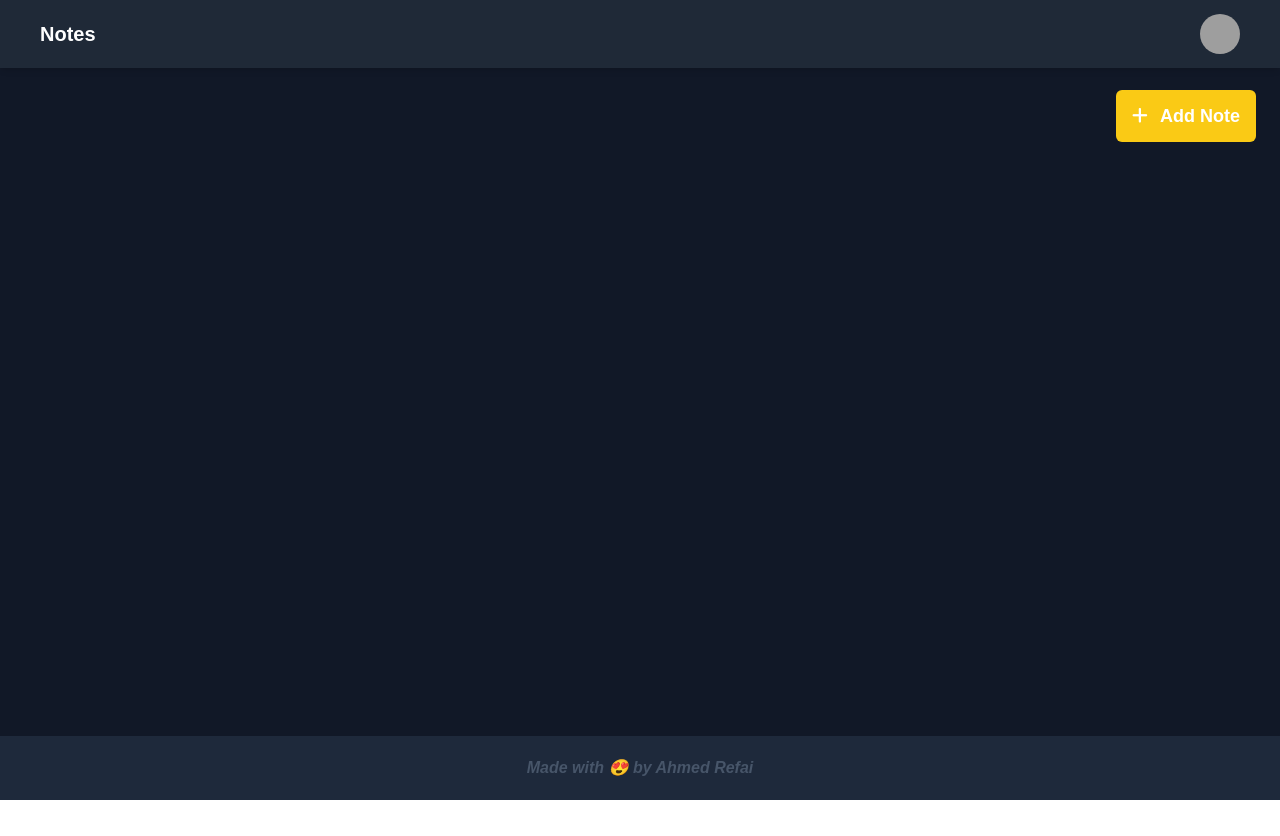
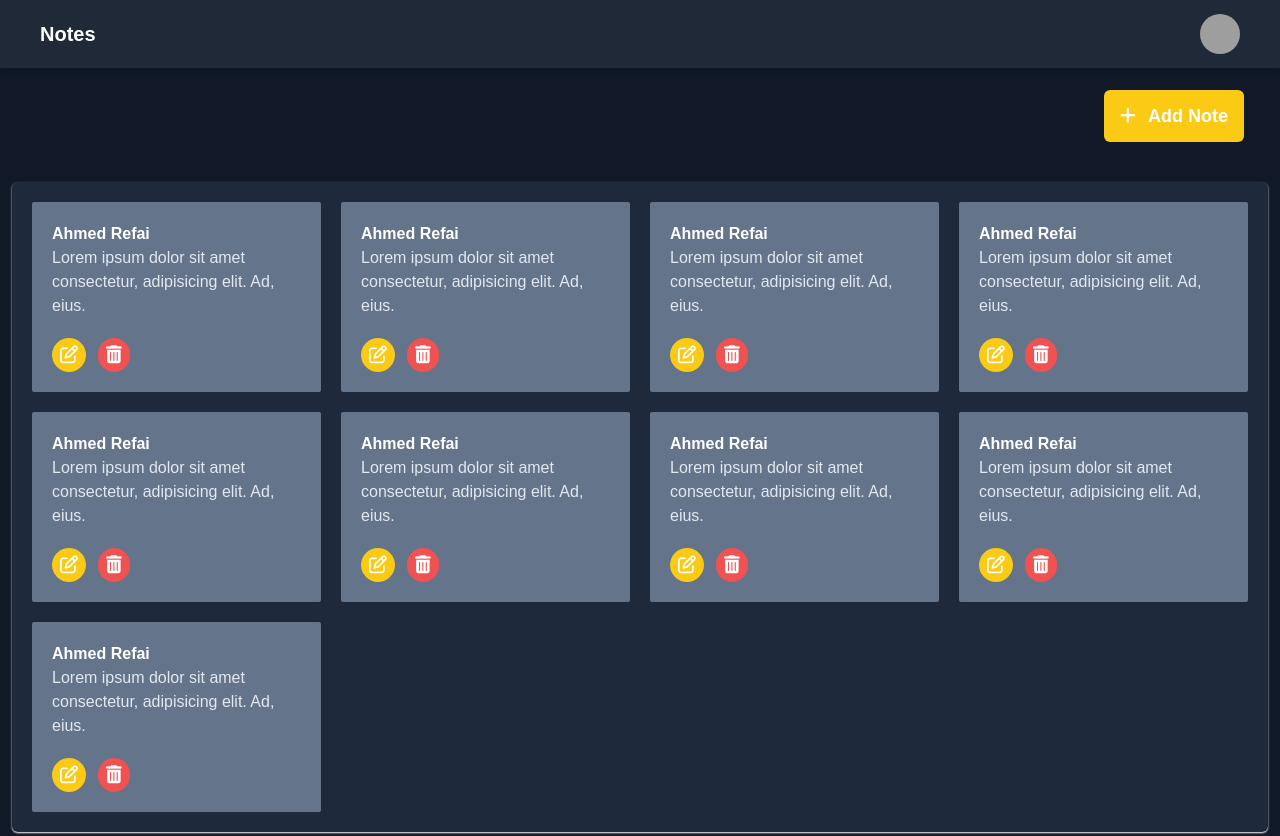
Before and after one commit to elref7i/note-app, a React (Vite) app: page / in a window 1280 px wide. Shown: the top 836 px of the page. Before the commit the page ends 800 px from the top, so only its background shows below. Built offline with nearby package versions, Linux system fonts and the light colour scheme; no server answers; sample sign-in values are in the browser's storage; grey boxes are pictures that could not be loaded.

Commit message:
design note

```diff
--- a/src/Components/AddNoteModel/AddNoteModel.jsx
+++ b/src/Components/AddNoteModel/AddNoteModel.jsx
@@ -4,11 +4,14 @@ import { useFormik } from 'formik';
 import * as Yup from 'yup';
 import { UserContext } from '../../context/User.context';
 import axios from 'axios';
+import toast from 'react-hot-toast';
 export default function AddNoteModel() {
   const [openModal, setOpenModal] = useState(false);
   const { token } = useContext(UserContext);
 
   async function addNote(values) {
+    const loadingToast = toast.loading('Watting');
+
     try {
       const options = {
         url: 'https://note-sigma-black.vercel.app/api/v1/notes',
@@ -19,9 +22,15 @@ export default function AddNoteModel() {
         },
       };
       const { data } = await axios.request(options);
+      if (data.msg === 'done') {
+        toast.success('done');
+      }
       console.log(data);
     } catch (error) {
+      toast.error('error');
       console.log(error);
+    } finally {
+      toast.dismiss(loadingToast);
     }
   }
   function onCloseModal() {
--- a/src/Components/Layout/Layout.jsx
+++ b/src/Components/Layout/Layout.jsx
@@ -6,7 +6,7 @@ export default function Layout() {
   return (
     <>
       <NavbarWbsite />
-      <div className="h-[calc(100vh-64px)] pt-[90px]  bg-gray-900">
+      <div className="min-h-[calc(100vh-64px)] pt-[90px] pb-20  bg-gray-900">
         <Outlet></Outlet>
       </div>
       <Footer />
--- a/src/context/Note.context.jsx
+++ b/src/context/Note.context.jsx
@@ -4,10 +4,29 @@ import axios from 'axios';
 
 export const NoteContext = createContext(0);
 
+// eslint-disable-next-line react/prop-types
 export default function NoteProvider({ children }) {
+  const { token } = useContext(UserContext);
+  async function getNote() {
+    try {
+      const options = {
+        url: 'https://note-sigma-black.vercel.app/api/v1/notes',
+        method: 'GET',
+        headers: {
+          token: `3b8ny__${token}`,
+        },
+      };
+      const { data } = await axios.request(options);
+      console.log(data);
+    } catch (error) {
+      console.log(error);
+    }
+  }
   return (
     <>
-      <NoteContext.Provider value={{}}>{children}</NoteContext.Provider>
+      <NoteContext.Provider value={{ getNote }}>
+        {children}
+      </NoteContext.Provider>
     </>
   );
 }
--- a/src/pages/Home/Home.jsx
+++ b/src/pages/Home/Home.jsx
@@ -1,12 +1,138 @@
+import { useContext, useEffect } from 'react';
 import AddNoteModel from '../../Components/AddNoteModel/AddNoteModel';
+import { NoteContext } from '../../context/Note.context';
 
 export default function Home() {
+  const { getNote } = useContext(NoteContext);
+  useEffect(() => {
+    getNote();
+  }, []);
   return (
     <>
-      <div className="flex justify-end px-6">
-        <AddNoteModel />
-      </div>{' '}
-      <section className="home"></section>
+      <div className="container">
+        <div className="flex justify-end px-6 mb-10">
+          <AddNoteModel />
+        </div>{' '}
+        <section className="home p-5 gap-5 rounded-md shadow-sm shadow-slate-50 grid grid-cols-12 bg-slate-800">
+          <div className="note p-5 col-span-12 sm:col-span-6 md:col-span-4 lg:col-span-3 rounded-sm  bg-slate-500 ">
+            <h2 className="tilte text-white font-bold capitalize">
+              ahmed refai
+            </h2>
+            <p className="description text-slate-200 line-clamp-4">
+              Lorem ipsum dolor sit amet consectetur, adipisicing elit. Ad,
+              eius.
+            </p>
+            <div className="icon-note flex gap-3 pt-5 *:text-lg *:text-white">
+              <i className="fa-regular fa-pen-to-square p-2 bg-yellow-300 hover:bg-yellow-500 cursor-pointer duration-500 transition-colors text-white rounded-full"></i>
+              <i className="fa-solid fa-trash-can p-2 bg-red-500 text-white hover:bg-red-600 duration-500 cursor-pointer transition-colors rounded-full"></i>
+            </div>
+          </div>
+          <div className="note p-5 col-span-12 sm:col-span-6 md:col-span-4 lg:col-span-3 rounded-sm  bg-slate-500 ">
+            <h2 className="tilte text-white font-bold capitalize">
+              ahmed refai
+            </h2>
+            <p className="description text-slate-200 line-clamp-4">
+              Lorem ipsum dolor sit amet consectetur, adipisicing elit. Ad,
+              eius.
+            </p>
+            <div className="icon-note flex gap-3 pt-5 *:text-lg *:text-white">
+              <i className="fa-regular fa-pen-to-square p-2 bg-yellow-300 hover:bg-yellow-500 cursor-pointer duration-500 transition-colors text-white rounded-full"></i>
+              <i className="fa-solid fa-trash-can p-2 bg-red-500 text-white hover:bg-red-600 duration-500 cursor-pointer transition-colors rounded-full"></i>
+            </div>
+          </div>
+          <div className="note p-5 col-span-12 sm:col-span-6 md:col-span-4 lg:col-span-3 rounded-sm  bg-slate-500 ">
+            <h2 className="tilte text-white font-bold capitalize">
+              ahmed refai
+            </h2>
+            <p className="description text-slate-200 line-clamp-4">
+              Lorem ipsum dolor sit amet consectetur, adipisicing elit. Ad,
+              eius.
+            </p>
+            <div className="icon-note flex gap-3 pt-5 *:text-lg *:text-white">
+              <i className="fa-regular fa-pen-to-square p-2 bg-yellow-300 hover:bg-yellow-500 cursor-pointer duration-500 transition-colors text-white rounded-full"></i>
+              <i className="fa-solid fa-trash-can p-2 bg-red-500 text-white hover:bg-red-600 duration-500 cursor-pointer transition-colors rounded-full"></i>
+            </div>
+          </div>
+          <div className="note p-5 col-span-12 sm:col-span-6 md:col-span-4 lg:col-span-3 rounded-sm  bg-slate-500 ">
+            <h2 className="tilte text-white font-bold capitalize">
+              ahmed refai
+            </h2>
+            <p className="description text-slate-200 line-clamp-4">
+              Lorem ipsum dolor sit amet consectetur, adipisicing elit. Ad,
+              eius.
+            </p>
+            <div className="icon-note flex gap-3 pt-5 *:text-lg *:text-white">
+              <i className="fa-regular fa-pen-to-square p-2 bg-yellow-300 hover:bg-yellow-500 cursor-pointer duration-500 transition-colors text-white rounded-full"></i>
+              <i className="fa-solid fa-trash-can p-2 bg-red-500 text-white hover:bg-red-600 duration-500 cursor-pointer transition-colors rounded-full"></i>
+            </div>
+          </div>
+          <div className="note p-5 col-span-12 sm:col-span-6 md:col-span-4 lg:col-span-3 rounded-sm  bg-slate-500 ">
+            <h2 className="tilte text-white font-bold capitalize">
+              ahmed refai
+            </h2>
+            <p className="description text-slate-200 line-clamp-4">
+              Lorem ipsum dolor sit amet consectetur, adipisicing elit. Ad,
+              eius.
+            </p>
+            <div className="icon-note flex gap-3 pt-5 *:text-lg *:text-white">
+              <i className="fa-regular fa-pen-to-square p-2 bg-yellow-300 hover:bg-yellow-500 cursor-pointer duration-500 transition-colors text-white rounded-full"></i>
+              <i className="fa-solid fa-trash-can p-2 bg-red-500 text-white hover:bg-red-600 duration-500 cursor-pointer transition-colors rounded-full"></i>
+            </div>
+          </div>
+          <div className="note p-5 col-span-12 sm:col-span-6 md:col-span-4 lg:col-span-3 rounded-sm  bg-slate-500 ">
+            <h2 className="tilte text-white font-bold capitalize">
+              ahmed refai
+            </h2>
+            <p className="description text-slate-200 line-clamp-4">
+              Lorem ipsum dolor sit amet consectetur, adipisicing elit. Ad,
+              eius.
+            </p>
+            <div className="icon-note flex gap-3 pt-5 *:text-lg *:text-white">
+              <i className="fa-regular fa-pen-to-square p-2 bg-yellow-300 hover:bg-yellow-500 cursor-pointer duration-500 transition-colors text-white rounded-full"></i>
+              <i className="fa-solid fa-trash-can p-2 bg-red-500 text-white hover:bg-red-600 duration-500 cursor-pointer transition-colors rounded-full"></i>
+            </div>
+          </div>
+          <div className="note p-5 col-span-12 sm:col-span-6 md:col-span-4 lg:col-span-3 rounded-sm  bg-slate-500 ">
+            <h2 className="tilte text-white font-bold capitalize">
+              ahmed refai
+            </h2>
+            <p className="description text-slate-200 line-clamp-4">
+              Lorem ipsum dolor sit amet consectetur, adipisicing elit. Ad,
+              eius.
+            </p>
+            <div className="icon-note flex gap-3 pt-5 *:text-lg *:text-white">
+              <i className="fa-regular fa-pen-to-square p-2 bg-yellow-300 hover:bg-yellow-500 cursor-pointer duration-500 transition-colors text-white rounded-full"></i>
+              <i className="fa-solid fa-trash-can p-2 bg-red-500 text-white hover:bg-red-600 duration-500 cursor-pointer transition-colors rounded-full"></i>
+            </div>
+          </div>
+          <div className="note p-5 col-span-12 sm:col-span-6 md:col-span-4 lg:col-span-3 rounded-sm  bg-slate-500 ">
+            <h2 className="tilte text-white font-bold capitalize">
+              ahmed refai
+            </h2>
+            <p className="description text-slate-200 line-clamp-4">
+              Lorem ipsum dolor sit amet consectetur, adipisicing elit. Ad,
+              eius.
+            </p>
+            <div className="icon-note flex gap-3 pt-5 *:text-lg *:text-white">
+              <i className="fa-regular fa-pen-to-square p-2 bg-yellow-300 hover:bg-yellow-500 cursor-pointer duration-500 transition-colors text-white rounded-full"></i>
+              <i className="fa-solid fa-trash-can p-2 bg-red-500 text-white hover:bg-red-600 duration-500 cursor-pointer transition-colors rounded-full"></i>
+            </div>
+          </div>
+          <div className="note p-5 col-span-12 sm:col-span-6 md:col-span-4 lg:col-span-3 rounded-sm  bg-slate-500 ">
+            <h2 className="tilte text-white font-bold capitalize">
+              ahmed refai
+            </h2>
+            <p className="description text-slate-200 line-clamp-4">
+              Lorem ipsum dolor sit amet consectetur, adipisicing elit. Ad,
+              eius.
+            </p>
+            <div className="icon-note flex gap-3 pt-5 *:text-lg *:text-white">
+              <i className="fa-regular fa-pen-to-square p-2 bg-yellow-300 hover:bg-yellow-500 cursor-pointer duration-500 transition-colors text-white rounded-full"></i>
+              <i className="fa-solid fa-trash-can p-2 bg-red-500 text-white hover:bg-red-600 duration-500 cursor-pointer transition-colors rounded-full"></i>
+            </div>
+          </div>
+        </section>
+      </div>
     </>
   );
 }
```
